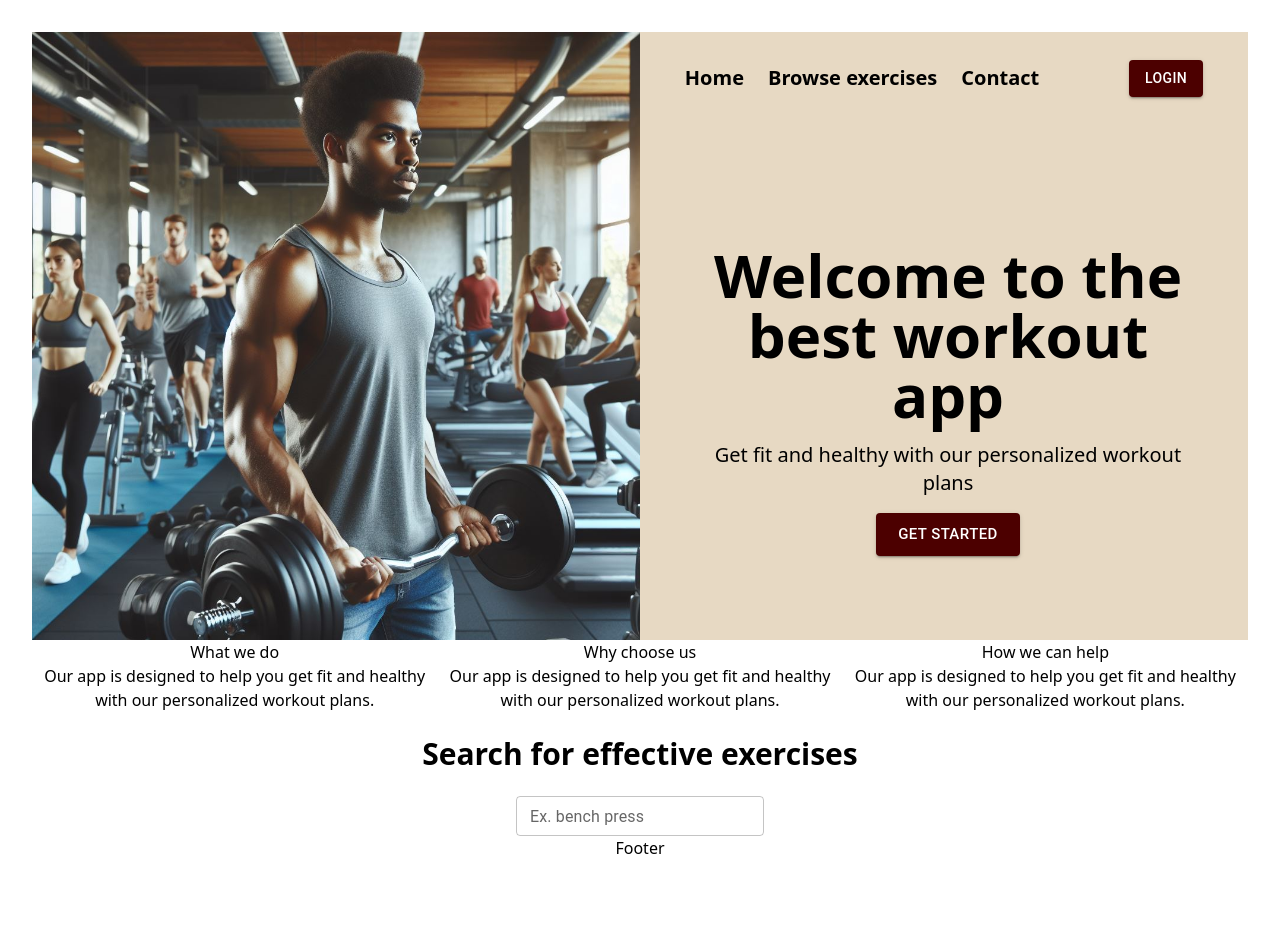
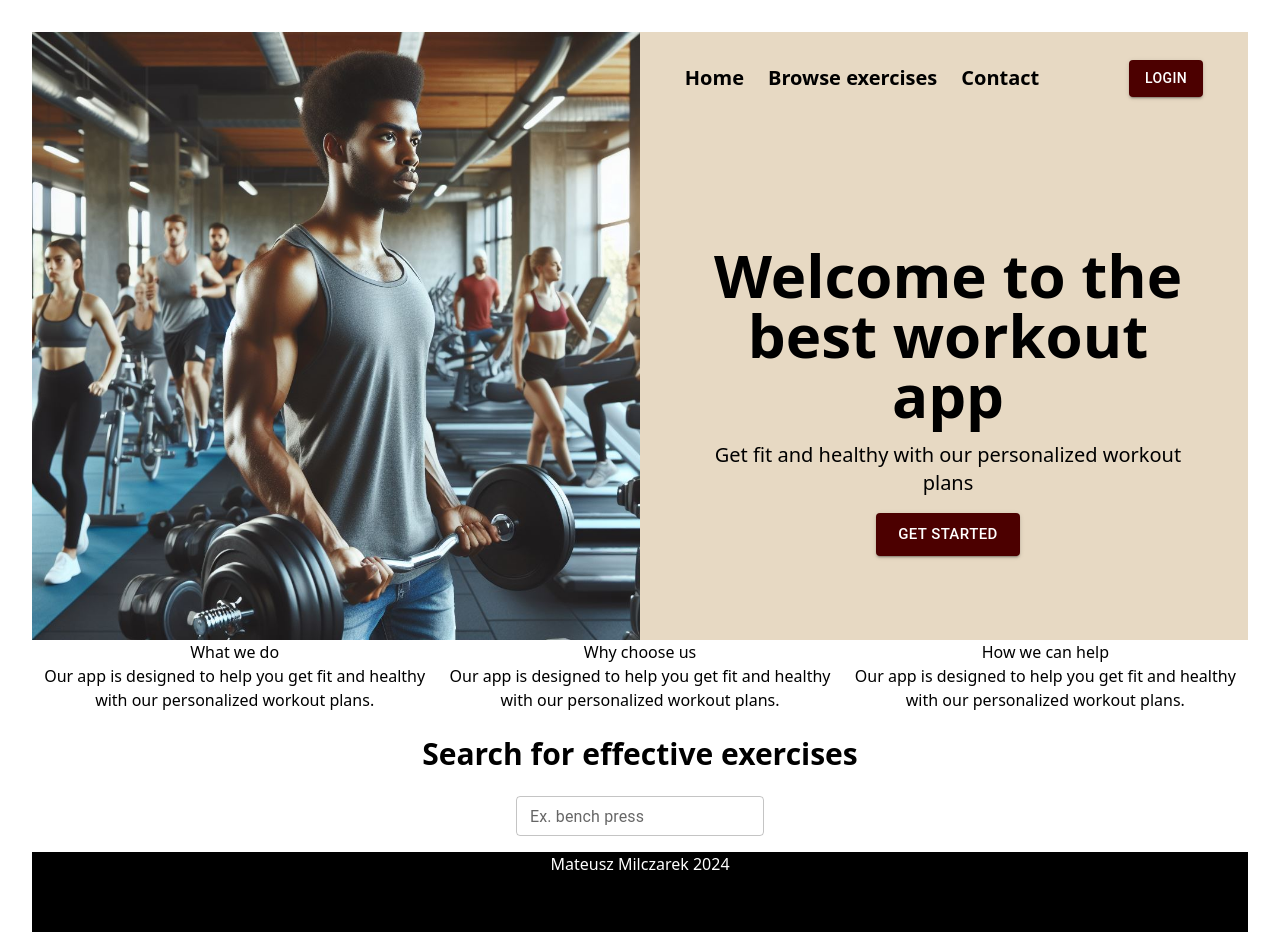
Before and after one commit to milczarekmat/Gym-Excercises-Fullstack-Webapp, a React (Vite) app in the folder frontend/: page / in a window 1280 px wide. Shown: the top 952 px of the page. Before the commit the page ends 892 px from the top, so only its background shows below. Built offline with nearby package versions, Linux system fonts and the light colour scheme.

Commit message:
Update AboutSection and Footer components

```diff
--- a/frontend/src/components/AboutSection.jsx
+++ b/frontend/src/components/AboutSection.jsx
@@ -1,18 +1,18 @@
 function AboutSection() {
   return (
     <section className="grid grid-cols-3">
-      <p>
+      <div>
         <h1>What we do</h1>
         <p>Our app is designed to help you get fit and healthy with our personalized workout plans.</p>
-      </p>
-      <p>
+      </div>
+      <div>
         <h1>Why choose us</h1>
         <p>Our app is designed to help you get fit and healthy with our personalized workout plans.</p>
-      </p>
-      <p>
+      </div>
+      <div>
         <h1>How we can help</h1>
         <p>Our app is designed to help you get fit and healthy with our personalized workout plans.</p>
-      </p>
+      </div>
     </section>
   )
 }
--- a/frontend/src/components/Footer.jsx
+++ b/frontend/src/components/Footer.jsx
@@ -1,6 +1,6 @@
 function Footer() {
   return (
-    <div>Footer</div>
+    <div className="bg-black text-center text-white min-h-[10vh] mt-4">Mateusz Milczarek 2024</div>
   )
 }
 
```
